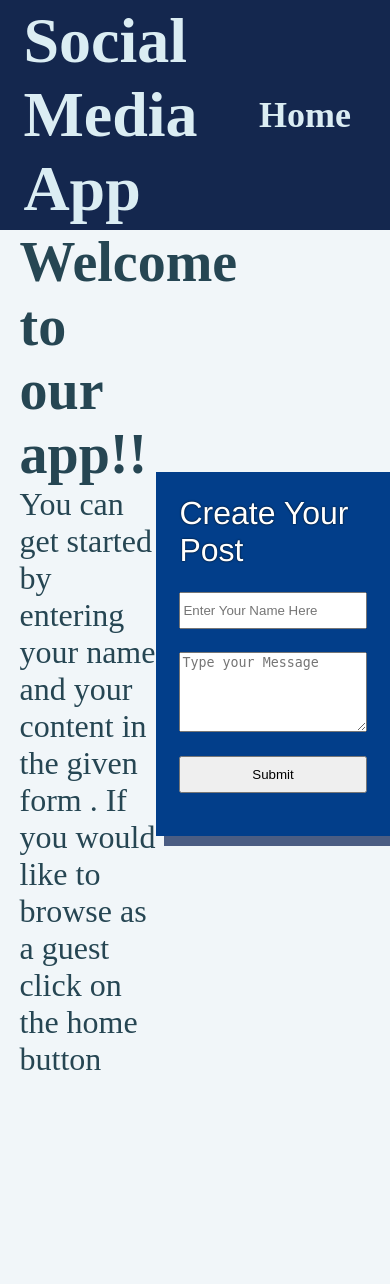
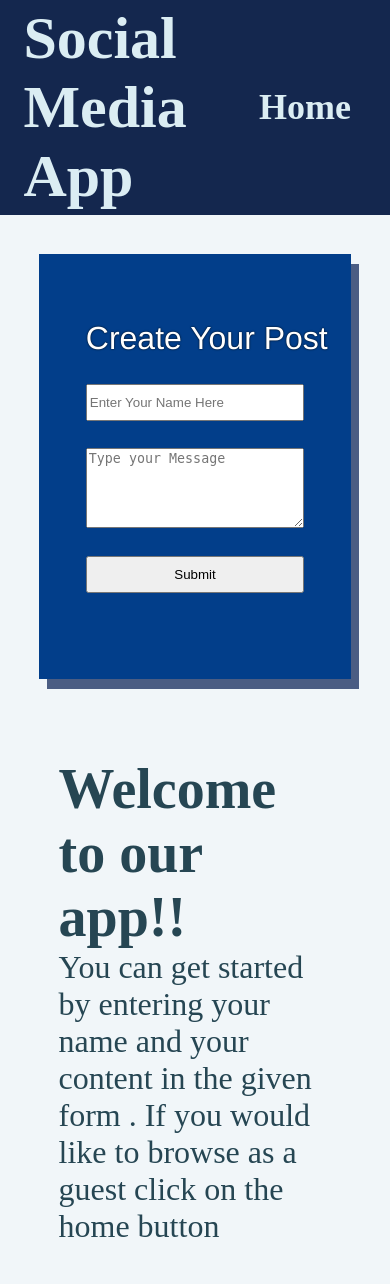
Before and after one commit to faseem619/Social-Media-App, a Flask app: page / in a window 390 px wide. Before the commit the page ends 1070 px from the top, so only its background shows below. Run offline with Flask 2, Linux system fonts and the light colour scheme.

Commit message:
added responsiveness

```diff
--- a/static/index.css
+++ b/static/index.css
@@ -7,7 +7,7 @@ form {
   min-height: 40vh;
   width: 600px;
   /* margin-left: auto; */
-  margin-right: 20%;
+  margin-right: 15%;
   box-shadow: 8px 10px #4b5d83;
   /* border-radius: 3%; */
 }
@@ -55,22 +55,14 @@ form > h3 {
 }
 .container {
   display: flex;
-  justify-content: space-between;
+  justify-content:space-between;
   align-items: center;
   flex: auto;
   /* background-color: rgba(95, 152, 165, 0.795); */
   background-color: #f1f6f9;
 }
 
-@media (min-width: 360px) and (max-width: 720px) {
-  form {
-    width: 80vw;
-    margin-right: 0%;
-  }
-  .container {
-    justify-content: center;
-  }
-}
+
 .navbar {
   background-color: #14274e;
   display: flex;
@@ -111,3 +103,37 @@ body {
 .description > p {
   font-size: 2rem;
 }
+
+@media (max-width: 550px) {
+  .container{
+    flex-direction: column-reverse;
+  }
+  .description{
+    width: 80%;
+    margin: 5% 5%;
+    padding: 5% 5%;
+  }
+  h1{
+    font-size: 60px;
+  }
+  form{
+    width: 80%;
+    margin: 10% 11%;
+    padding: 10% 5%;
+  }
+}
+
+@media (min-width: 550px) and (max-width: 1150px) {
+  .container{
+    flex-direction: column-reverse;
+  }
+  .description{
+    width: 80%;
+    margin: 5% 5%;
+    padding: 5% 5%;
+  }
+  form{
+    width: 80%;
+    margin: 5% 11%;
+  }
+}
```
